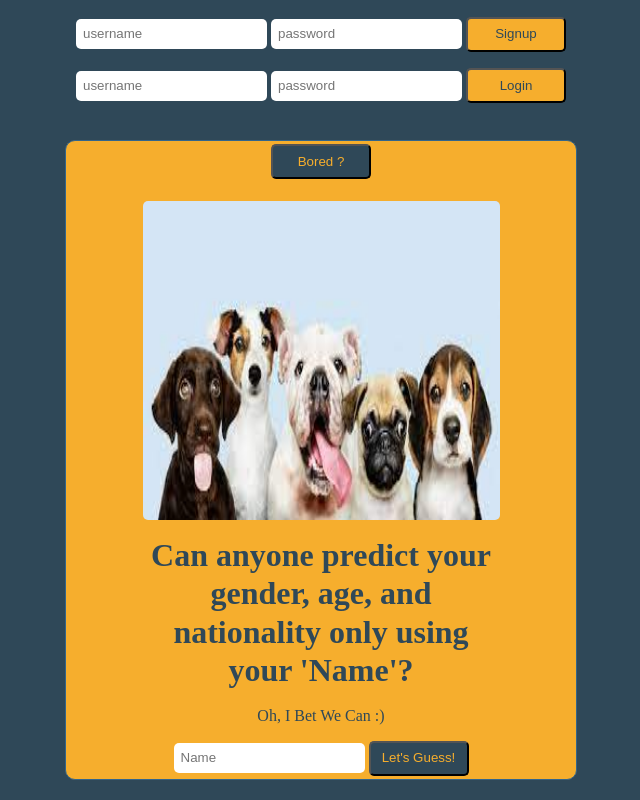
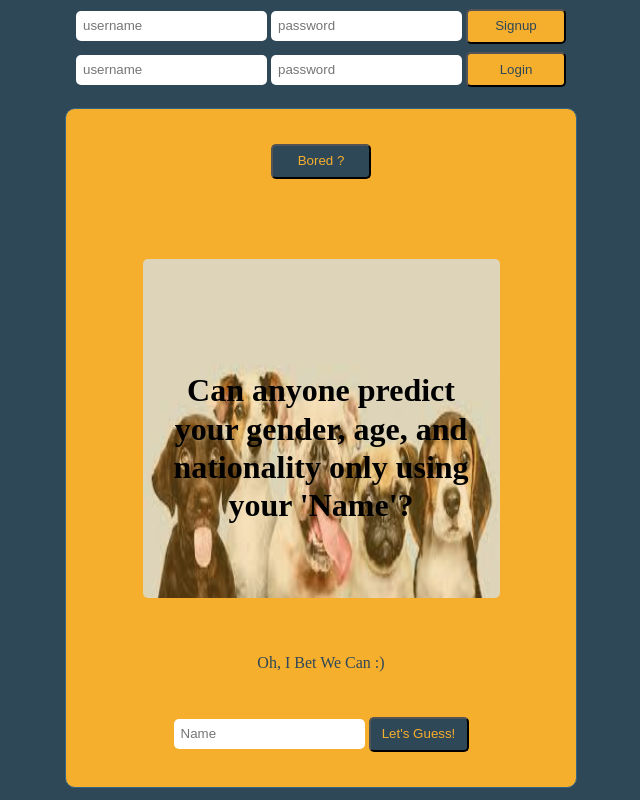
Before and after one commit to mohammadammash/prediction-frontend, a plain HTML site: page index.html in a window 1280 px wide. Shown: the whole page, without its empty margins (319-959 px from the left). Drawn offline with nearby package versions, Linux system fonts and the light colour scheme; no server answers.

Commit message:
Adding proper styles and proper styling changes to main content and authentication forms in 'styles/app.css'

```diff
--- a/styles/app.css
+++ b/styles/app.css
@@ -14,58 +14,66 @@
   display: none;
 }
 .btn {
-  background-color: #2F4858;
-  color:#F6AE2D;
+  background-color: #2f4858;
+  color: #f6ae2d;
   cursor: pointer;
   height: 35px;
-  width:100px;
+  width: 100px;
   border-radius: 5px;
 }
 
 /* MAIN CONTENT */
+/* WHOLE PAGE */
 body {
-  background-color: #2F4858;
+  background-color: #2f4858;
   height: 100vh;
   display: flex;
   flex-direction: column;
   justify-content: center;
   align-items: center;
 }
-body>form{
+body > form {
   margin: auto 0;
 }
-.authentication-btn{
-  color:#2F4858;
-  background-color: #F6AE2D;
+
+/* AUTHENTICATION SECTION */
+.authentication {
+  height: 12vh;
+  display: flex;
+  flex-direction: column;
+  justify-content: space-evenly;
 }
+.authentication-btn {
+  color: #2f4858;
+  background-color: #f6ae2d;
+}
+
+/* MAIN SECTION */
 main {
   display: flex;
   flex-direction: column;
   border-radius: 10px;
   align-items: center;
-  justify-content: space-around;
-  height: 80vh;
+  justify-content: space-evenly;
+  height: 85vh;
   width: 40%;
   margin: auto;
-  background-color: #F6AE2D;
-  color: #2F4858;
+  background-color: #f6ae2d;
+  color: #2f4858;
   text-align: center;
-  border: 1px solid #33658A;
-}
-.authentication{
-  height:15vh;
-  display: flex;
-  flex-direction: column;
-  justify-content: space-evenly;
+  border: 1px solid #33658a;
 }
 main img {
   border-radius: 5px;
   margin: 10px 0;
-  width:70%;
-  height:50%;
+  width: 70%;
+  height: 50%;
+  opacity: 0.7;
 }
 main h1 {
-  width: 70%;
+  width: 300px;
+  position:absolute;
+  color:black;
 }
 main > span {
   width: 50%;
@@ -94,7 +102,7 @@ input,
 /* MEDIA QUERIES */
 @media only screen and (max-width: 800px) {
   main {
-    width:75%;
+    width: 75%;
   }
   main h1 {
     font-size: 1.5rem;
```
